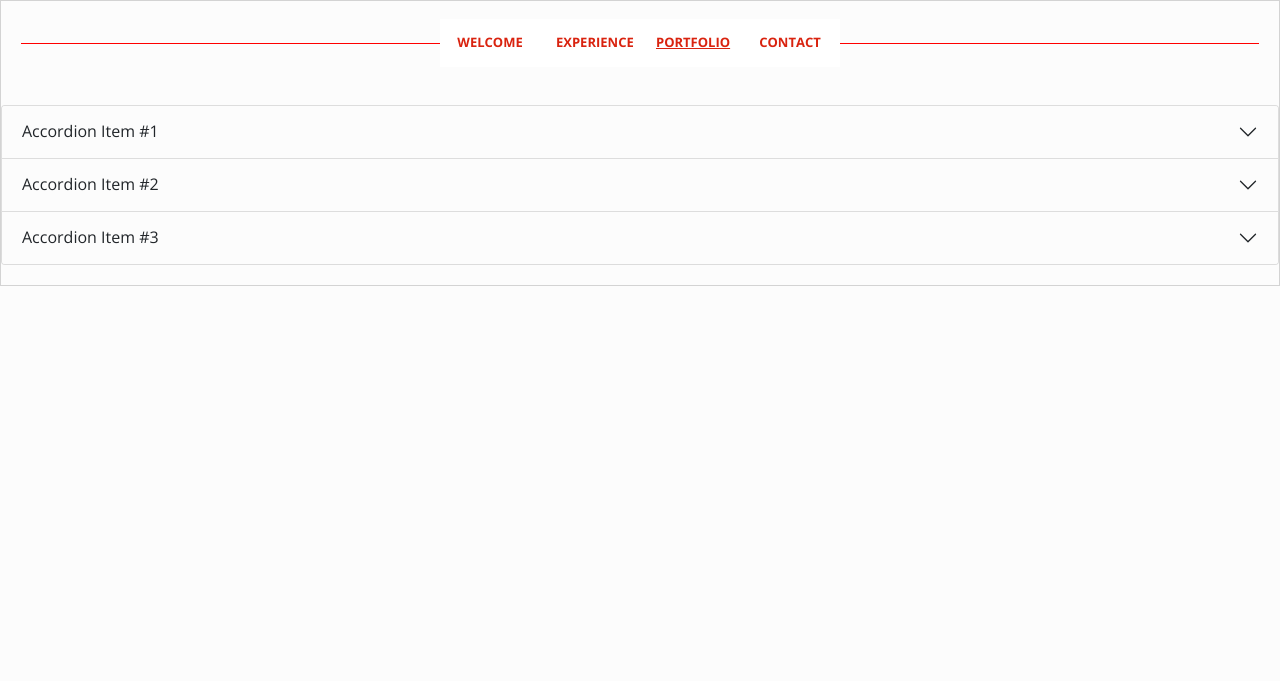
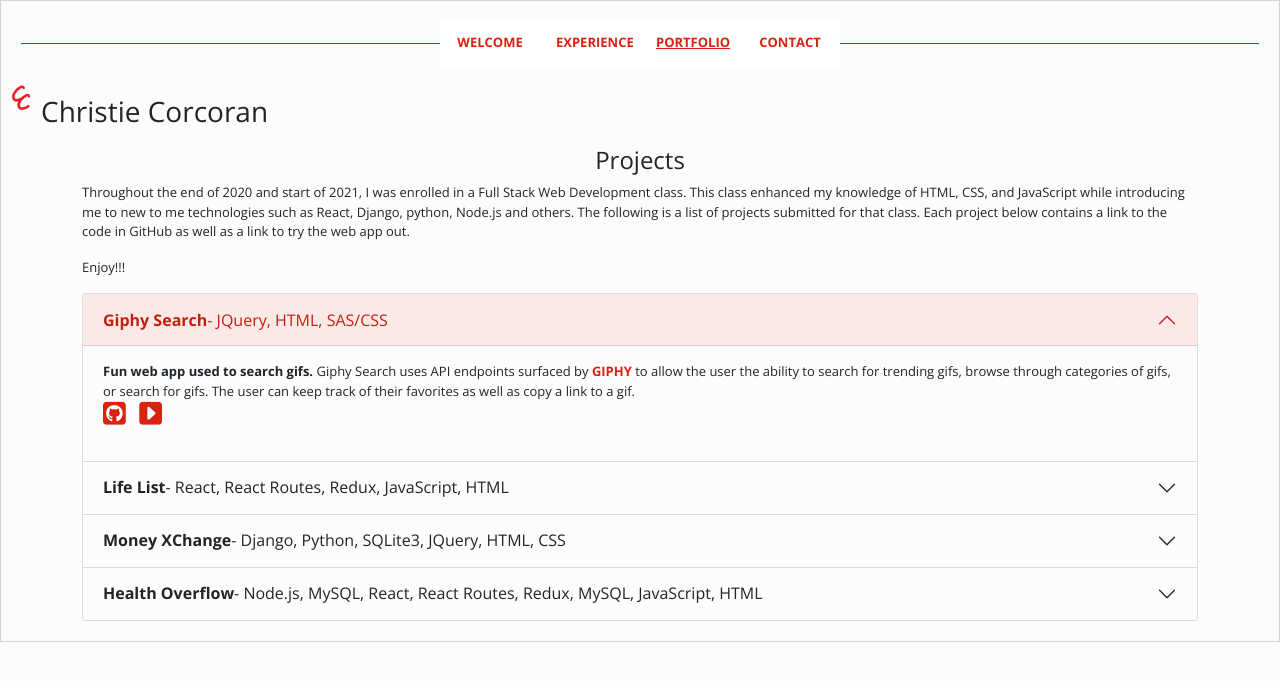
Before and after one commit to CLizCorcoran/Personal-Website, a PHP site: page /portfolio.html in a window 1280 px wide. Shown: the top 681 px of the page. Run offline with PHP 8.4, Linux system fonts and the light colour scheme; some libraries are stand-ins or nearby versions.

Commit message:
Added project details and links

```diff
--- a/css/styles.css
+++ b/css/styles.css
@@ -119,7 +119,7 @@ nav > a.active {
     margin-right: 10px;
 }
 
-.fab {
+#social .fab {
     font-size: 2em;
     color:lightgrey;
     background-color: transparent;
@@ -137,7 +137,7 @@ a:hover {
     top: -10px;
   }
 
-  #social a {
+  #social a, #portfolio a {
       text-decoration: none;
   }
 
@@ -221,6 +221,24 @@ section div.item h3{
   font-size: 55px;
   color: red;
 }
+
+
+
+/*-------------------------------------------------------------------------------*/
+/*                              Portfolio Page                                   */
+/*-------------------------------------------------------------------------------*/
+
+#portfolio h4 {
+    text-align: center;
+}
+
+#portfolio .fab, #portfolio .fas {
+    font-size: 2em;
+    color:#d9230f;
+    background-color: transparent;
+    margin-right: 10px;
+}
+
 
 
 /*-------------------------------------------------------------------------------*/
--- a/portfolio.html
+++ b/portfolio.html
@@ -8,8 +8,6 @@
   <!-- <link href="https://cdn.jsdelivr.net/npm/bootstrap@5.0.2/dist/css/bootstrap.min.css" rel="stylesheet" integrity="sha384-EVSTQN3/azprG1Anm3QDgpJLIm9Nao0Yz1ztcQTwFspd3yD65VohhpuuCOmLASjC" crossorigin="anonymous"> -->
   <link rel="stylesheet" href="css/bootswatch-simplex-min.css" />
   <link rel="stylesheet" href="css/styles.css" />
-  <link rel="stylesheet" href="https://cdnjs.cloudflare.com/ajax/libs/font-awesome/5.15.1/css/fontawesome.min.css">
-  <link rel="stylesheet" href="https://cdnjs.cloudflare.com/ajax/libs/font-awesome/5.15.1/css/brands.min.css" />
 
   <!-- Required meta tags -->
   <meta charset="utf-8">
@@ -30,50 +28,96 @@
       <line x1="0" y1="0" x2="100%" y2="0" style="stroke:rgb(255,0,0);stroke-width:2" />
       Sorry, your browser does not support inline SVG.
     </svg>
+
+    <div>
+        <img class="logo logofloat" src="img/CC.png" alt="CC" />
+        <h3 class="intro">Christie Corcoran</h3>
+    </div>
   </header>
 
   <main>
+
+      <section id="portfolio" class="container">
+        <h4>Projects</h4>
+          <p>Throughout the end of 2020 and start of 2021, I was enrolled in a Full Stack Web Development class.  This class enhanced my knowledge of HTML, CSS, and JavaScript while introducing me to new to me technologies such as React, Django, python, Node.js and others.  The following is a list of projects submitted for that class.  Each project below contains a link to the code in GitHub as well as a link to try the web app out.</p>
+          <p>Enjoy!!!</p>
     <div class="accordion" id="accordionExample">
         <div class="accordion-item">
           <h2 class="accordion-header" id="headingOne">
-            <button class="accordion-button collapsed" type="button" data-bs-toggle="collapse" data-bs-target="#collapseOne" aria-expanded="false" aria-controls="collapseOne">
-              Accordion Item #1
+            <button class="accordion-button" type="button" data-bs-toggle="collapse" data-bs-target="#collapseOne" aria-expanded="false" aria-controls="collapseOne">
+              <strong>Giphy Search</strong> - JQuery, HTML, SAS/CSS
             </button>
           </h2>
-          <div id="collapseOne" class="accordion-collapse collapse" aria-labelledby="headingOne" data-bs-parent="#accordionExample" style="">
+          <div id="collapseOne" class="accordion-collapse collapse show" aria-labelledby="headingOne" data-bs-parent="#accordionExample" style="">
             <div class="accordion-body">
-              <strong>This is the first item's accordion body.</strong> It is shown by default, until the collapse plugin adds the appropriate classes that we use to style each element. These classes control the overall appearance, as well as the showing and hiding via CSS transitions. You can modify any of this with custom CSS or overriding our default variables. It's also worth noting that just about any HTML can go within the <code>.accordion-body</code>, though the transition does limit overflow.
+              <strong>Fun web app used to search gifs.</strong> Giphy Search uses API endpoints surfaced by <a href="https://www.giphy.com" target="_blank"><b>GIPHY</a></b> to allow the user the ability to search for trending gifs, browse through categories of gifs, or search for gifs.  The user can keep track of their favorites as well as copy a link to a gif.
+              <p><a href="https://github.com/clizcorcoran/Giphy-Search" target="_blank">
+                <i class="fab fa-github-square"></i>
+              </a><a href="https://clizcorcoran.github.io/Giphy-Search/" target="_blank">
+                <i class="fas fa-caret-square-right"></i>
+              </a></p>
             </div>
           </div>
         </div>
         <div class="accordion-item">
           <h2 class="accordion-header" id="headingTwo">
             <button class="accordion-button collapsed" type="button" data-bs-toggle="collapse" data-bs-target="#collapseTwo" aria-expanded="false" aria-controls="collapseTwo">
-              Accordion Item #2
+              <strong>Life List</strong> - React, React Routes, Redux, JavaScript, HTML
             </button>
           </h2>
           <div id="collapseTwo" class="accordion-collapse collapse" aria-labelledby="headingTwo" data-bs-parent="#accordionExample" style="">
             <div class="accordion-body">
-              <strong>This is the second item's accordion body.</strong> It is hidden by default, until the collapse plugin adds the appropriate classes that we use to style each element. These classes control the overall appearance, as well as the showing and hiding via CSS transitions. You can modify any of this with custom CSS or overriding our default variables. It's also worth noting that just about any HTML can go within the <code>.accordion-body</code>, though the transition does limit overflow.
+              <strong>A task management web app.</strong> Life List allows the user to create, edit, and delete events to help manage and organize their lives.  There is not a backend component to Life List as it was simply an exercise to demonstrate knowledge in React, React Router, and Redux.  An extremely rudimentary authentication system is included.  A password is not even needed to gain access.
+              <p><a href="https://github.com/clizcorcoran/lifelist" target="_blank">
+                <i class="fab fa-github-square"></i>
+              </a><a href="https://lifelist-project.herokuapp.com/" target="_blank">
+                <i class="fas fa-caret-square-right"></i>
+              </a></p>
             </div>
           </div>
         </div>
         <div class="accordion-item">
           <h2 class="accordion-header" id="headingThree">
             <button class="accordion-button collapsed" type="button" data-bs-toggle="collapse" data-bs-target="#collapseThree" aria-expanded="false" aria-controls="collapseThree">
-              Accordion Item #3
+              <strong>Money XChange</strong> - Django, Python, SQLite3, JQuery, HTML, CSS
             </button>
           </h2>
           <div id="collapseThree" class="accordion-collapse collapse" aria-labelledby="headingThree" data-bs-parent="#accordionExample" style="">
             <div class="accordion-body">
-              <strong>This is the third item's accordion body.</strong> It is hidden by default, until the collapse plugin adds the appropriate classes that we use to style each element. These classes control the overall appearance, as well as the showing and hiding via CSS transitions. You can modify any of this with custom CSS or overriding our default variables. It's also worth noting that just about any HTML can go within the <code>.accordion-body</code>, though the transition does limit overflow.
+              <strong>A cryptocurrency trading web app.</strong> Money XChange allows users to view current cryptocurrency prices.  When a user creates an account on Money XChange, they are given $10,000 in a pretend account to buy crytocurrencies.  Purchased cryptocurrencies will remain in their portfolio even after they have logged out.  Users can then sell them whenever they'd like for the current price.  Database tables are used to store a user's account, portfolio, and transactions as well as cryptocurrency information.
+              <p><a href="https://github.com/clizcorcoran/money-xchange" target="_blank">
+                <i class="fab fa-github-square"></i>
+              </a><a href=" https://moneyxchange.herokuapp.com/" target="_blank">
+                <i class="fas fa-caret-square-right"></i>
+              </a></p>
             </div>
           </div>
         </div>
+        <div class="accordion-item">
+            <h2 class="accordion-header" id="headingFour">
+              <button class="accordion-button collapsed" type="button" data-bs-toggle="collapse" data-bs-target="#collapseFour" aria-expanded="false" aria-controls="collapseThree">
+                <strong>Health Overflow</strong> - Node.js, MySQL, React, React Routes, Redux, MySQL, JavaScript, HTML
+              </button>
+            </h2>
+            <div id="collapseFour" class="accordion-collapse collapse" aria-labelledby="headingFour" data-bs-parent="#accordionExample" style="">
+              <div class="accordion-body">
+                <strong>A health forum web application.</strong> Health Overflow allows users to view questions and answers on a variety of health related topics.  Once registered and authenticated, a user can post questions or reply to existing ones.
+                Authentication was done using Passport.js.
+                <p><a href="https://github.com/clizcorcoran/health-overflow" target="_blank">
+                    <i class="fab fa-github-square"></i>
+                </a><a href="https://health-overflow-client.herokuapp.com/" target="_blank">
+                    <i class="fas fa-caret-square-right"></i>
+                  </a></p>
+                <div>
+            </div>
+          </div>
       </div>
+    </section>
 
   </main>
 
   <script src="https://cdn.jsdelivr.net/npm/bootstrap@5.0.2/dist/js/bootstrap.bundle.min.js" integrity="sha384-MrcW6ZMFYlzcLA8Nl+NtUVF0sA7MsXsP1UyJoMp4YLEuNSfAP+JcXn/tWtIaxVXM" crossorigin="anonymous"></script>
+  <script src="https://kit.fontawesome.com/87baf7d682.js" crossorigin="anonymous"></script>
+
 
 </body>
```
